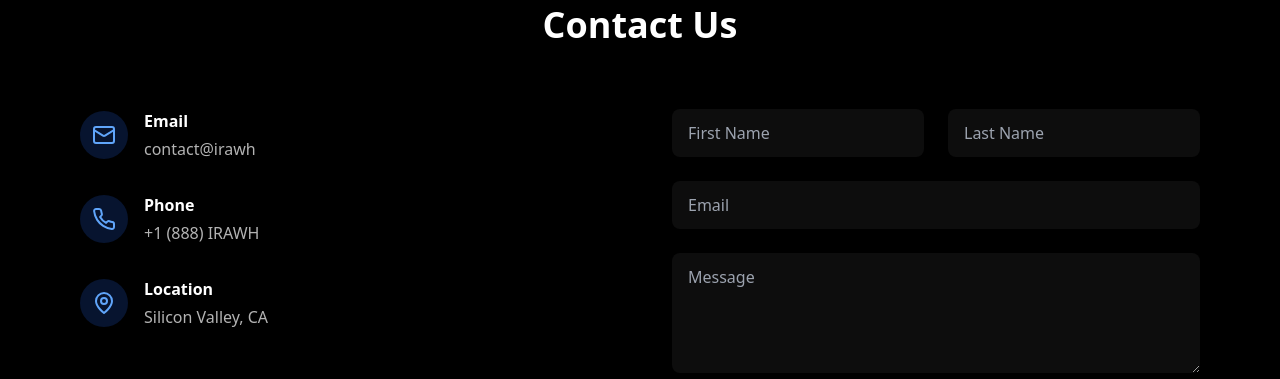
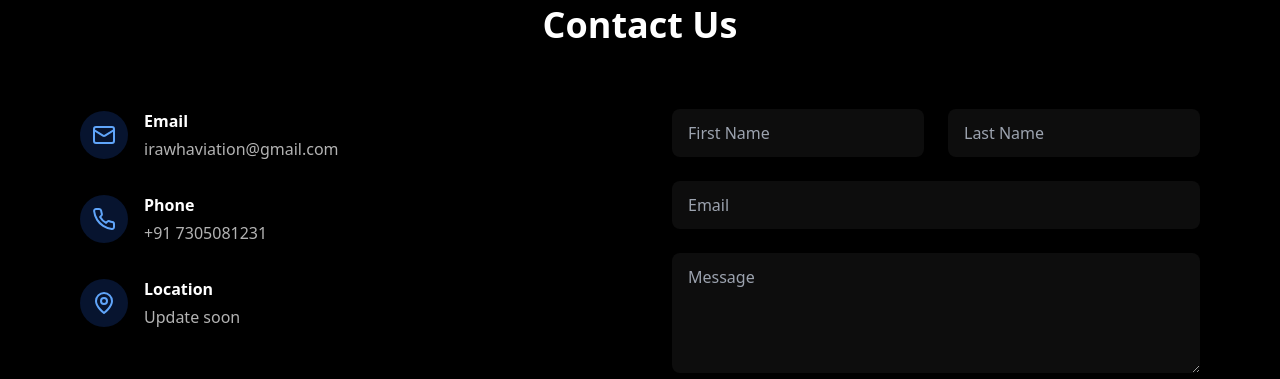
Before and after one commit to Irudium-GS/IRAWH, a React (Vite) app: page / in a window 1280 px wide. Shown: the part 5200-5579 px from the top of the page. Built offline with nearby package versions, Linux system fonts and the light colour scheme.

Commit message:
added-contact

```diff
--- a/src/App.tsx
+++ b/src/App.tsx
@@ -515,7 +515,7 @@ function App() {
                 </div>
                 <div>
                   <h3 className="font-semibold mb-1">Email</h3>
-                  <p className="text-white/70">contact@irawh</p>
+                  <p className="text-white/70">irawhaviation@gmail.com</p>
                 </div>
               </div>
               <div className="flex items-center gap-4">
@@ -524,7 +524,7 @@ function App() {
                 </div>
                 <div>
                   <h3 className="font-semibold mb-1">Phone</h3>
-                  <p className="text-white/70">+1 (888) IRAWH</p>
+                  <p className="text-white/70">+91 7305081231</p>
                 </div>
               </div>
               <div className="flex items-center gap-4">
@@ -533,7 +533,7 @@ function App() {
                 </div>
                 <div>
                   <h3 className="font-semibold mb-1">Location</h3>
-                  <p className="text-white/70">Silicon Valley, CA</p>
+                  <p className="text-white/70">Update soon</p>
                 </div>
               </div>
             </div>
```
